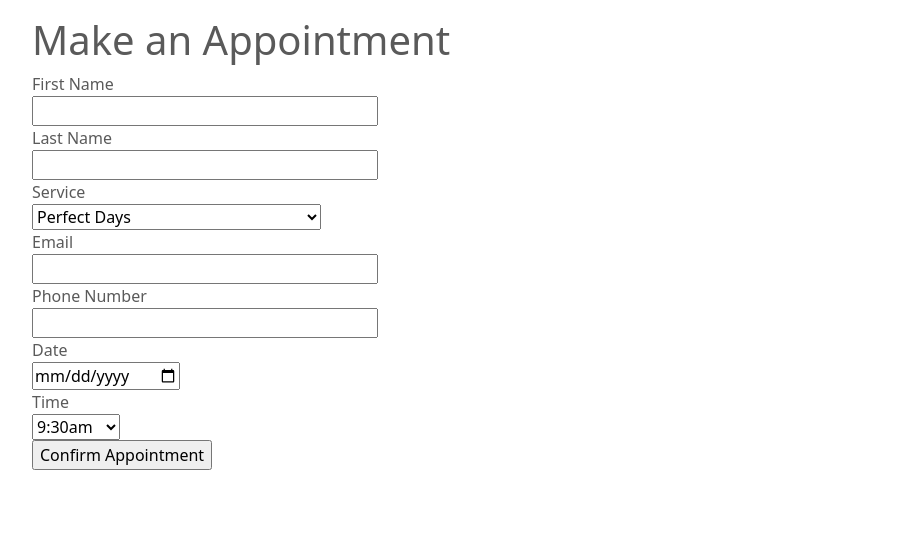
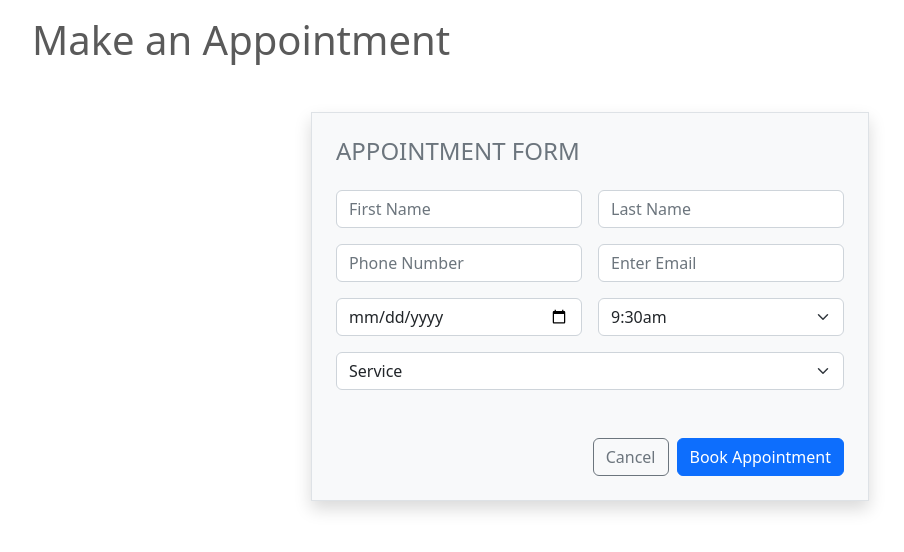
Before and after one commit to Candyce10/Devine-Spa, a Django app: page /book_appointment/ in a window 1280 px wide. Shown: the part 56-608 px from the top of the page, without its empty margins (50-954 px from the left). Run offline with Django 4.2, Linux system fonts and the light colour scheme.

Commit message:
booking form completed

```diff
--- a/main_app/templates/appointment.html
+++ b/main_app/templates/appointment.html
@@ -4,85 +4,35 @@
 {% block content %}
 <h1>Make an Appointment</h1>
 
-<div class="apptdiv">
+
+
+<div class="container mt-5">
+    <div class="row">
+        <div class="col-md-6 offset-md-3 border p-4 shadow bg-light">
+            <div class="col-12">
+                <h3 class="fw-normal text-secondary fs-4 text-uppercase mb-4">Appointment form</h3>
+            </div>
             <form action="{% url 'appointment_create' %}" method="POST">
                 {% csrf_token %}
 
-    <div>
-        <label>First Name </label>
-        <br/>
-            <input
-                class="input"
-                type="text"
-                name="fname"
-                required
-            />
+                <div class="row g-3">
+                    <div class="col-md-6">
+                        <input type="text" class="form-control" placeholder="First Name" name="fname" required>
                     </div>
-    <div>
-        <label>Last Name</label>
-        <br/>
-            <input
-                class="input"
-                type="text"
-                name="lname"
-                required
-            />
+                    <div class="col-md-6">
+                        <input type="text" class="form-control" placeholder="Last Name" name="lname" required>
                     </div>
-    <div>
-        <label>Service
-            <br/>
-            <select name = "service" size="1">
-                <option value="Perfect Days">Perfect Days</option>
-                <option value="Royal Stone">Royal Stone</option>
-                <option value="Classic Treatment">Classic Treatment</option>
-                <option value="Growth Factor Facial">Growth Factor Facial</option>
-                <option value="vitamin C">Vitamin C</option>
-                <option value="Diamond Brightening facial">Diamond Brightening Facial</option>
-                <option value="Power Glo Facial">Power Glo Facial</option>
-                <option value="Pink Himalayan Salt Stone Massage">Pink Himalayan Salt Stone Massage</option>
-                <option value="Prenatal Massage">Prenatal Massage</option>
-                <option value="Reflexology">Reflexology</option>
-                <option value="Deep Tissue assage">Deep Tissue Massage</option>
-        </select>
+                    <div class="col-md-6">
+                        <input type="tel" class="form-control" placeholder="Phone Number" name="number" required>
                     </div>
-    <div>
-        <label>Email</label>
-        <br/>
-            <input
-                class="input"
-                type="text"
-                name="email"
-                required
-            />
+                    <div class="col-md-6">
+                        <input type="email" class="form-control" placeholder="Enter Email" name="email" required>
                     </div>
-    <div>
-        <label>Phone Number </label>
-        <br/>
-            <input
-                class="input"
-                type="text"
-                name="number"
-                required
-            />
-       <br/>
+                    <div class="col-md-6">
+                        <input type="date" class="form-control" placeholder="Enter Date" name="date"  min="2050-01-01" onfocus="this.min=new Date().toISOString().split('T')[0]" required>
                     </div>
-    <div>
-        <label>Date</label>
-        <br/>
-            <input
-                id="datefield"
-                class="input"
-                type="date"
-                name="date"
-                min="2050-01-01"
-                onfocus="this.min=new Date().toISOString().split('T')[0]"
-                required
-            />
-    </div>
-    <div>
-        <label>Time
-            <br/>
-            <select name = "time" size="1">
+                    <div class="col-md-6">
+                        <select name="time" class="form-select">
                             <option value="9:30am">9:30am</option>
                             <option value="10:00am">10:00am</option>
                             <option value="10:30am">10:30am</option>
@@ -99,12 +49,31 @@
                             <option value="4:00pm">4:00pm</option>
                         </select>
                     </div>
-
-    <div>
-        <input type="submit" value="Confirm Appointment" />
+                    <div class="col-12">
+                        <select name="service" class="form-select" required>
+                            <option selected>Service</option>
+                            <option value="Perfect Days">Perfect Days</option>
+                            <option value="Royal Stone">Royal Stone</option>
+                            <option value="Classic Treatment">Classic Treatment</option>
+                            <option value="Growth Factor Facial">Growth Factor Facial</option>
+                            <option value="vitamin C">Vitamin C</option>
+                            <option value="Diamond Brightening facial">Diamond Brightening Facial</option>
+                            <option value="Power Glo Facial">Power Glo Facial</option>
+                            <option value="Pink Himalayan Salt Stone Massage">Pink Himalayan Salt Stone Massage</option>
+                            <option value="Prenatal Massage">Prenatal Massage</option>
+                            <option value="Reflexology">Reflexology</option>
+                            <option value="Deep Tissue assage">Deep Tissue Massage</option>
+                        </select>
                     </div>
 
+                    <div class="col-12 mt-5">
+                        <button type="submit" class="btn btn-primary float-end">Book Appointment</button>
+                        <button type="button" class="btn btn-outline-secondary float-end me-2">Cancel</button>
+                    </div>
+                </div>
             </form>
+        </div>
+    </div>
 </div>
 
 
--- a/main_app/templates/base.html
+++ b/main_app/templates/base.html
@@ -10,14 +10,10 @@
     <meta name="generator" content="Hugo 0.98.0">
     <link href="https://cdn.jsdelivr.net/npm/bootstrap@5.2.0-beta1/dist/css/bootstrap.min.css" rel="stylesheet" integrity="sha384-0evHe/X+R7YkIZDRvuzKMRqM+OrBnVFBL6DOitfPri4tjfHxaWutUpFmBp4vmVor" crossorigin="anonymous">
     <link href="https://fonts.googleapis.com/css?family=Poppins:300,400,500,700,900&display=swap" rel="stylesheet">
-    <link rel="stylesheet" href="fonts,_icomoon,_style.css+css,_owl.carousel.min.css+css,_bootstrap.min.css+css,_style.css.pagespeed.cc.P0gB-L-pyP.css" />
+
     <script src="https://cdn.jsdelivr.net/npm/bootstrap@5.2.0-beta1/dist/js/bootstrap.bundle.min.js" integrity="sha384-pprn3073KE6tl6bjs2QrFaJGz5/SUsLqktiwsUTF55Jfv3qYSDhgCecCxMW52nD2" crossorigin="anonymous"></script>
-
-
     <link rel="stylesheet" href="{% static 'styles/main.css' %}" />
     <link rel="canonical" href="https://getbootstrap.com/docs/5.2/examples/carousel/">
-
-
         <!-- Favicons -->
     <link rel="apple-touch-icon" href="/docs/5.2/assets/img/favicons/apple-touch-icon.png" sizes="180x180">
     <link rel="mask-icon" href="/docs/5.2/assets/img/favicons/safari-pinned-tab.svg" color="#712cf9">
```
Lines whose indentation alone changed are shown as unchanged.
